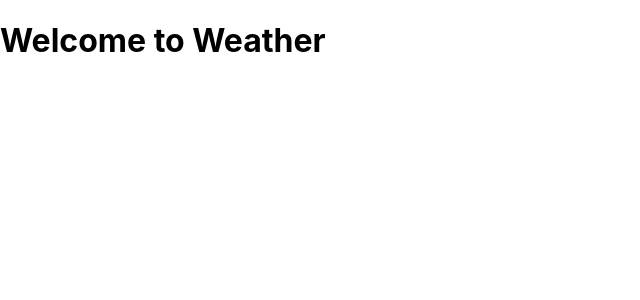
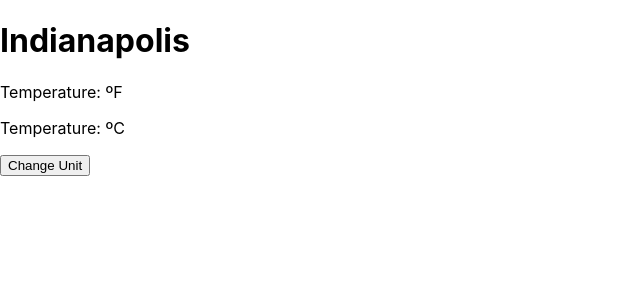
Before and after one commit to TaniaOlivas/24-hour-project, a React (Create React App) app: page / in a window 1280 px wide. Shown: the top 300 px of the page, without its empty margins (0-640 px from the left). Built offline with nearby package versions, Linux system fonts and the light colour scheme; no server answers.

Commit message:
added baseURL and key

```diff
--- a/src/Weather.jsx
+++ b/src/Weather.jsx
@@ -1,10 +1,18 @@
 import React, { useEffect } from 'react';
 
+const baseURL = `https://api.openweathermap.org/data/2.5/weather`;
+
 const Weather = (props) => {
+    const key = 'd36a46dc51df18c7b4c1110ab98d8e5f';
+    let url = `${baseURL}?lat=39.7914&lon=-86.1480&appid=${key}`
+
 
 async function handleFetch() {
 
     try{
+        const response = await fetch(url);
+        const data = await response.json();
+        console.log(data);
 
     } catch (err) {
         console.error(err);
@@ -16,7 +24,10 @@ useEffect(() => {
 
     return (
     <div>
-        <h1>Welcome to Weather</h1>
+        <h1>Indianapolis</h1>
+        <p>Temperature: ºF</p>
+        <p>Temperature: ºC</p>
+            <button>Change Unit</button>
     </div>
     );
     }
```
